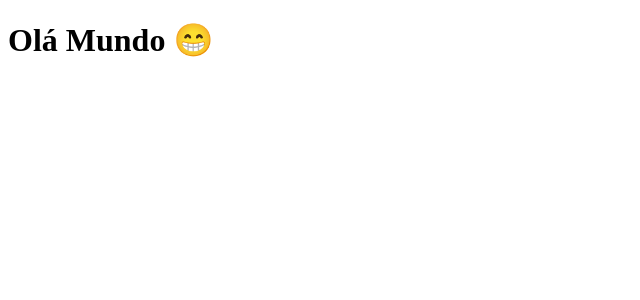
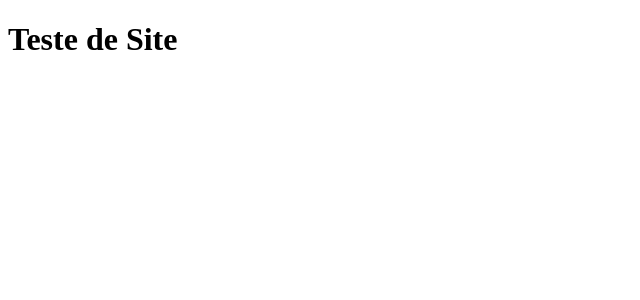
Before and after one commit to 0xFelipe/curso.dev, a Next.js app: page / in a window 1280 px wide. Shown: the top 300 px of the page, without its empty margins (0-640 px from the left). Built offline with nearby package versions, Linux system fonts and the light colour scheme.

Commit message:
Alterando a pagina index

```diff
--- a/pages/index.js
+++ b/pages/index.js
@@ -1,5 +1,5 @@
 function Home() {
-  return <h1>Olá Mundo 😁</h1>;
+  return <h1>Teste de Site</h1>;
 }
 
 export default Home;
```
